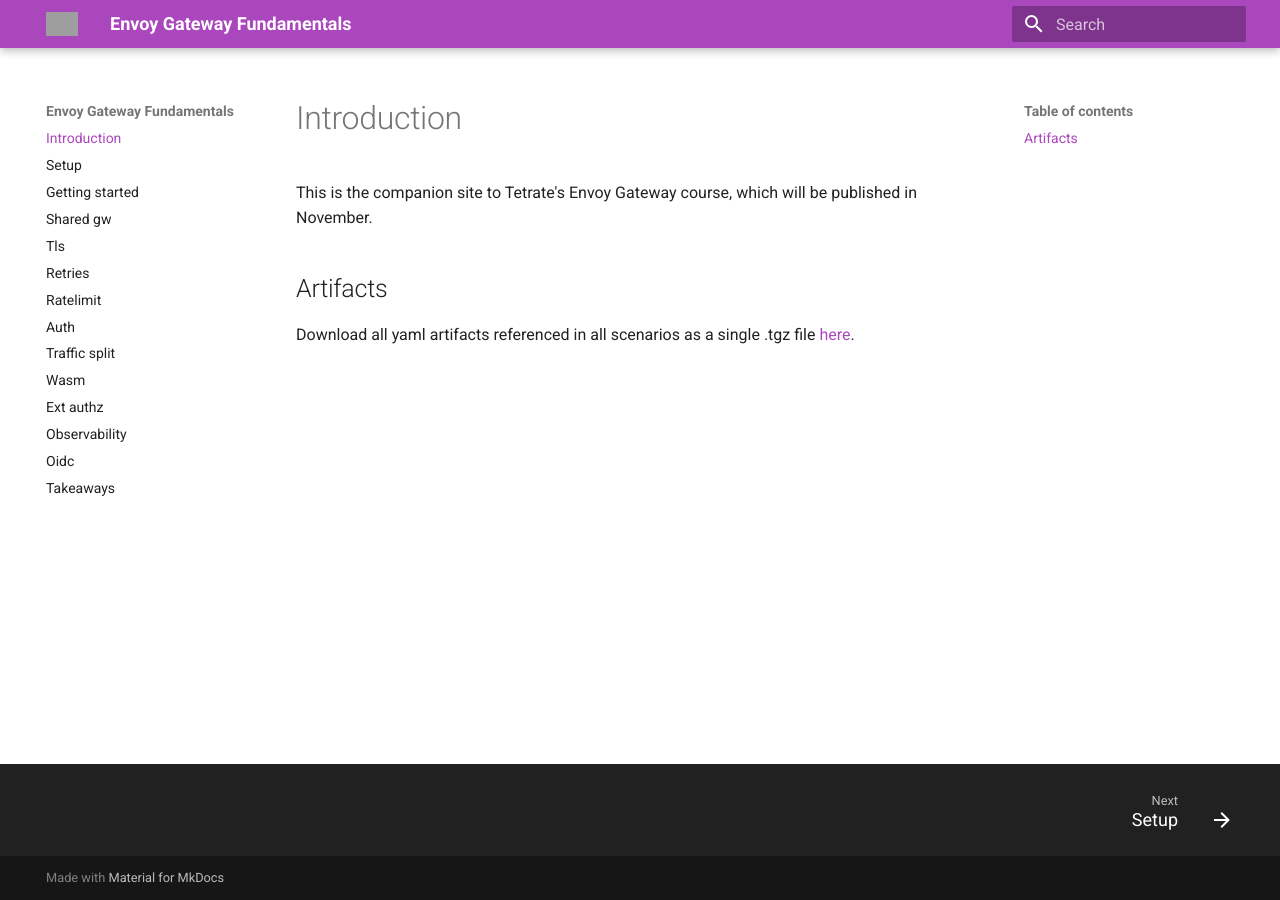
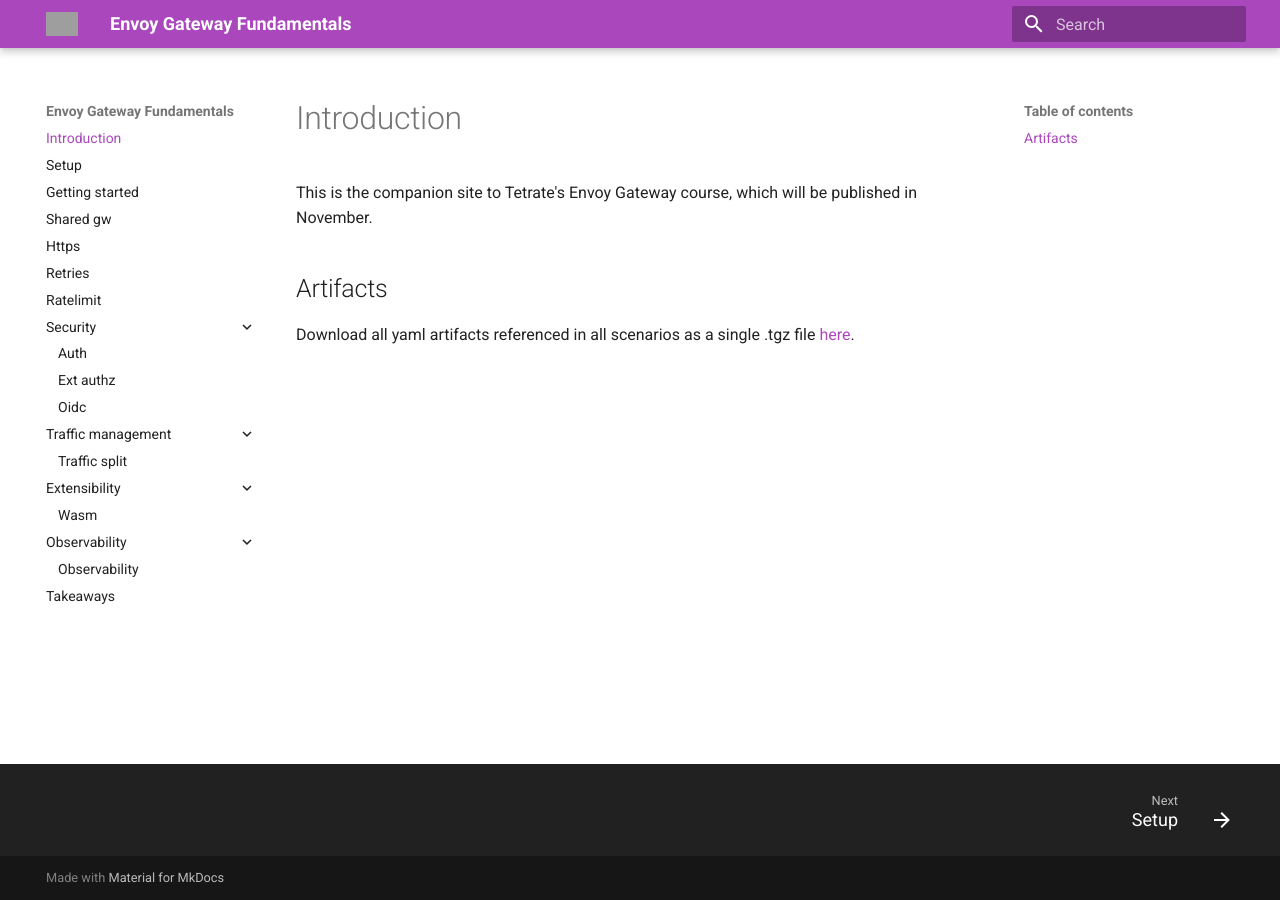
Before and after one commit to tetratelabs/eg-course, an MkDocs documentation site: the page built from docs/index.md, in a window 1280 px wide. Built offline with MkDocs 1.6.1 and Material for MkDocs 9.7.7, drawn with Linux system fonts in a browser that asks for light colours; grey boxes are pictures that could not be loaded.

Commit message:
aligns topics to outline from google doc

```diff
--- a/mkdocs.yml
+++ b/mkdocs.yml
@@ -18,15 +18,19 @@
   - setup.md
   - getting-started.md
   - shared-gw.md
-  - tls.md
+  - https.md
   - retries.md
   - ratelimit.md
-  - auth.md
-  - traffic-split.md
-  - wasm.md
-  - ext-authz.md
-  - observability.md
-  - oidc.md
+  - Security:
+    - auth.md
+    - ext-authz.md
+    - oidc.md
+  - Traffic management:
+    - traffic-split.md
+  - Extensibility:
+    - wasm.md
+  - Observability:
+    - observability.md
   - takeaways.md
 markdown_extensions:
   - admonition
```
Also changed, not shown: docs/https.md (renamed from docs/tls.md, +1 -1 lines), docs/setup.md (+1 -1 lines), docs/shared-gw.md (+1 -1 lines).
